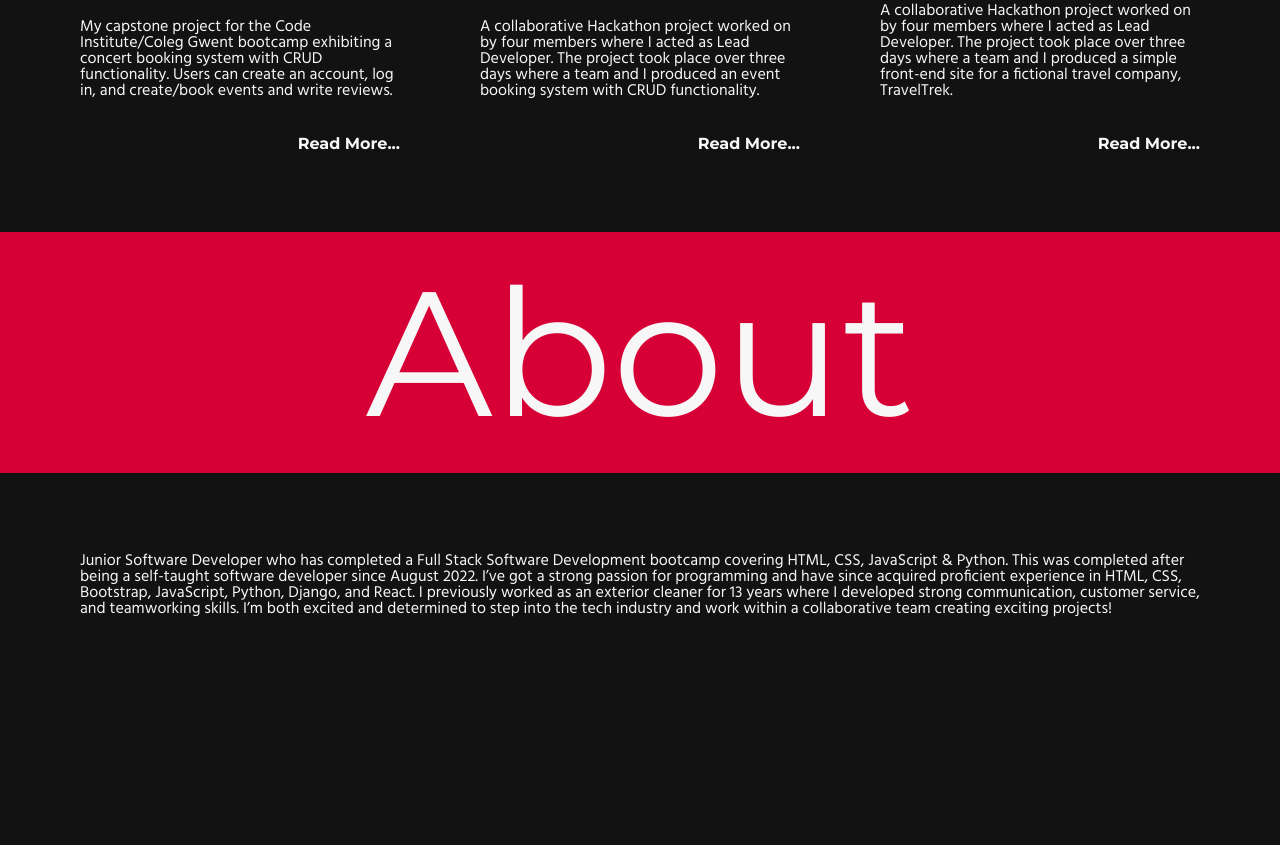
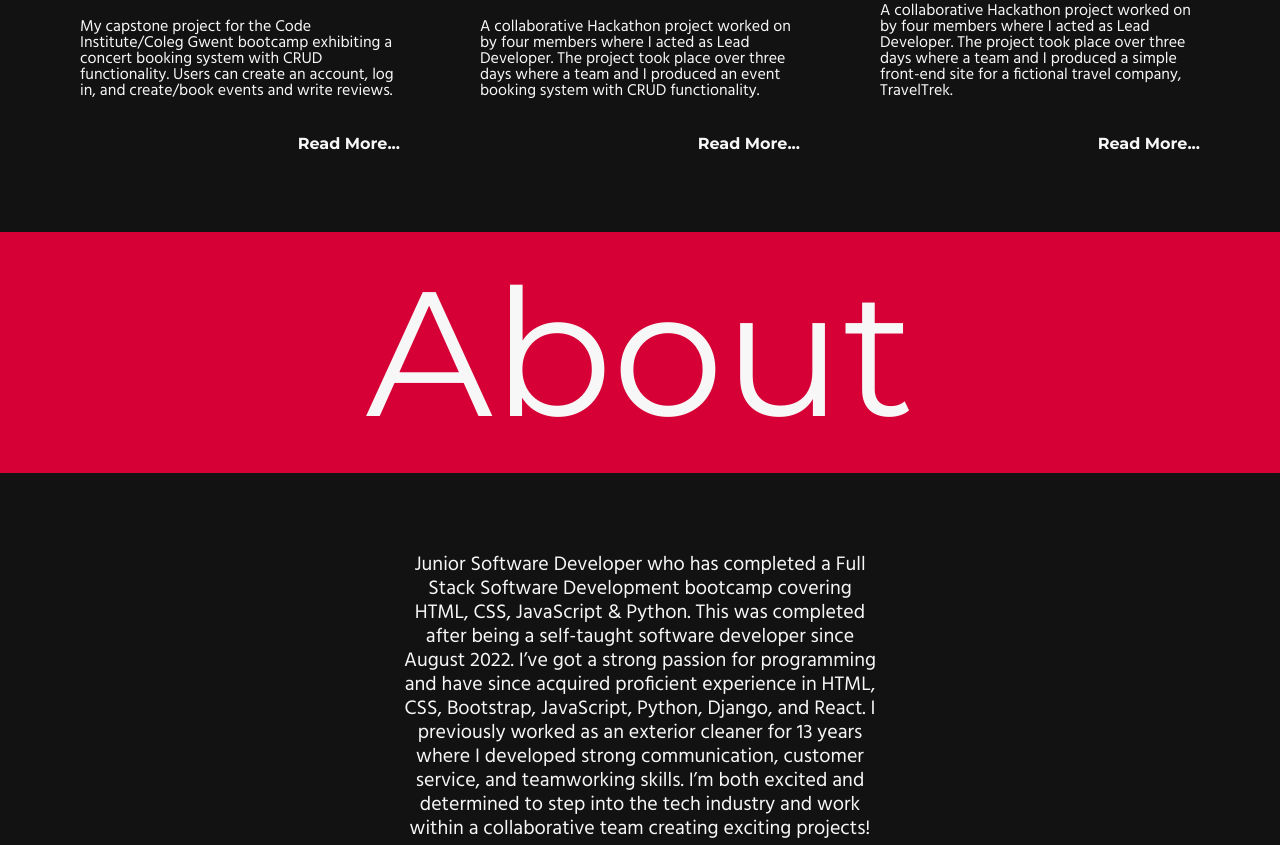
Before and after one commit to doctypeKieran/portfolio, a plain HTML site: page index.html in a window 1280 px wide. Shown: the part 1499-2344 px from the top of the page. Before the commit the page ends 2121 px from the top, so only its background shows below. Drawn offline with Linux system fonts and the light colour scheme.

Commit message:
Create styles for intro text in about section

```diff
--- a/assets/css/style.css
+++ b/assets/css/style.css
@@ -137,6 +137,10 @@ table {
 
 /* ----------General Styles */
 
+html {
+    scroll-behavior: smooth;
+}
+
 html,
 body {
     background-color: #121212;
@@ -269,3 +273,12 @@ section#projects {
     align-items: center;
     justify-content: flex-end;
 }
+
+/* ----------About Section Styles */
+
+.about__main-text {
+    text-align: center;
+    padding: 0 20rem;
+    font-size: 1.25rem;
+    line-height: 1.2;
+}
```
